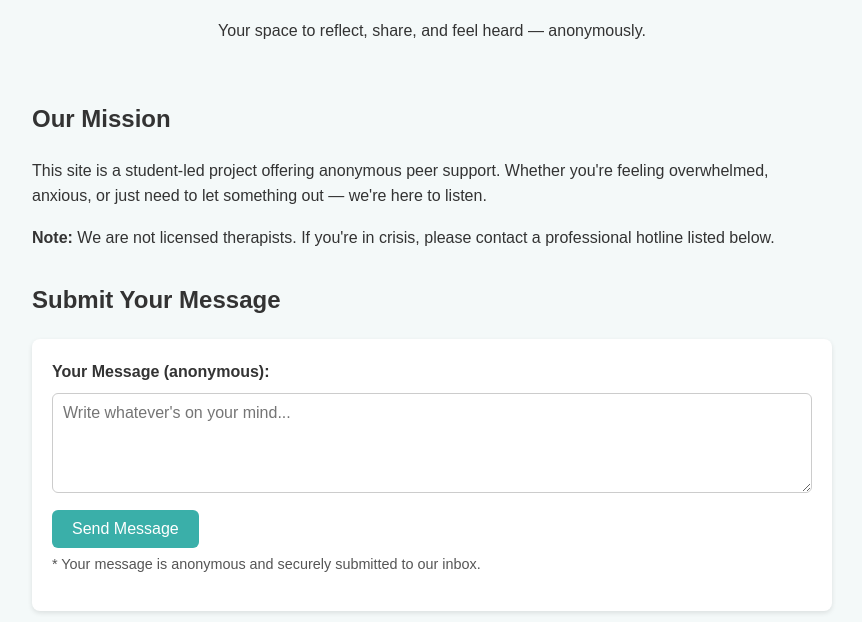
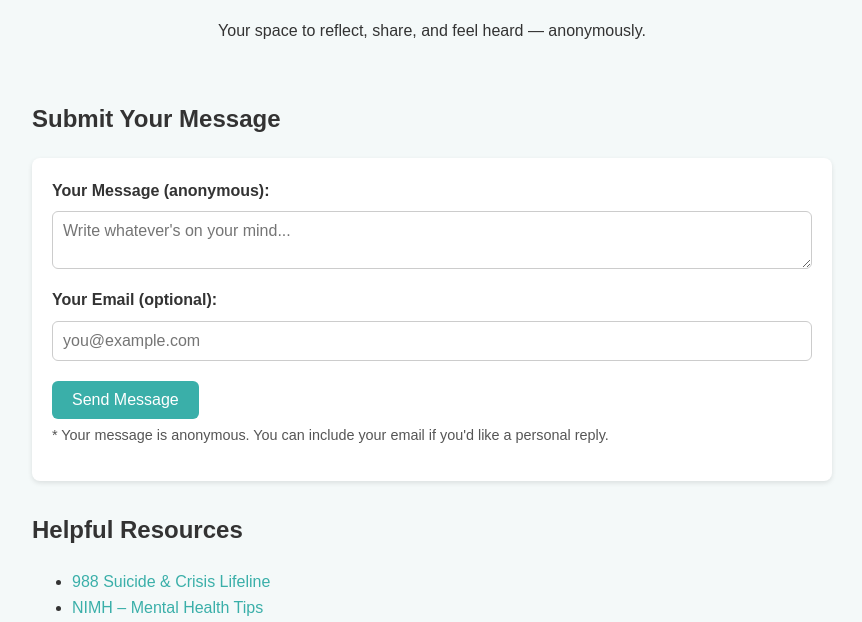
Before and after one commit to Aviyukt09/mindbridge, a plain HTML site: page index.html in a window 1280 px wide. Shown: the part 116-738 px from the top of the page, without its empty margins (208-1070 px from the left). Drawn offline with Linux system fonts and the light colour scheme.

Commit message:
Update index.html

```diff
--- a/index.html
+++ b/index.html
@@ -46,15 +46,14 @@
       box-shadow: 0 2px 5px rgba(0,0,0,0.1);
       margin-top: 15px;
     }
-    textarea {
+    textarea, input[type="email"] {
       width: 100%;
-      min-height: 100px;
       padding: 10px;
       font-size: 1rem;
       border-radius: 6px;
       border: 1px solid #ccc;
-      resize: vertical;
       box-sizing: border-box;
+      margin-bottom: 10px;
       font-family: inherit;
     }
     label {
@@ -86,18 +85,16 @@
   </header>
 
   <div class="section">
-    <h2>Our Mission</h2>
-    <p>This site is a student-led project offering anonymous peer support. Whether you're feeling overwhelmed, anxious, or just need to let something out — we're here to listen.</p>
-    <p><strong>Note:</strong> We are not licensed therapists. If you're in crisis, please contact a professional hotline listed below.</p>
-  </div>
-
-  <div class="section">
     <h2>Submit Your Message</h2>
     <form id="messageForm" action="https://formspree.io/f/xkgryydn" method="POST" target="hidden_iframe" onsubmit="generateCode()">
       <label for="message">Your Message (anonymous):</label>
       <textarea id="message" name="message" placeholder="Write whatever's on your mind..." required></textarea>
+
+      <label for="email">Your Email (optional):</label>
+      <input type="email" id="email" name="email" placeholder="you@example.com" />
+
       <button type="submit" class="button">Send Message</button>
-      <p class="note">* Your message is anonymous and securely submitted to our inbox.</p>
+      <p class="note">* Your message is anonymous. You can include your email if you'd like a personal reply.</p>
     </form>
 
     <iframe name="hidden_iframe" style="display:none;"></iframe>
@@ -105,7 +102,10 @@
     <div id="codeBox">
       <strong>Your Message Code:</strong>
       <p id="messageCode"></p>
-      <p class="note">Save this code to check for a response later on the <a href="reply.html">reply page</a>.</p>
+      <p class="note">You can check for a response later using this code.</p>
+      <p class="note">Or bookmark this link to go straight to your reply:
+        <br><a id="replyLink" href="#" target="_blank">reply.html?code=</a>
+      </p>
     </div>
   </div>
 
@@ -127,9 +127,4 @@
     function generateCode() {
       const code = Math.random().toString(36).substring(2, 8).toUpperCase();
       document.getElementById("messageCode").innerText = code;
-      document.getElementById("codeBox").style.display = "block";
-    }
-  </script>
-
-</body>
-</html>
+      document.getElementById("replyLink").innerText = `reply.html
```
